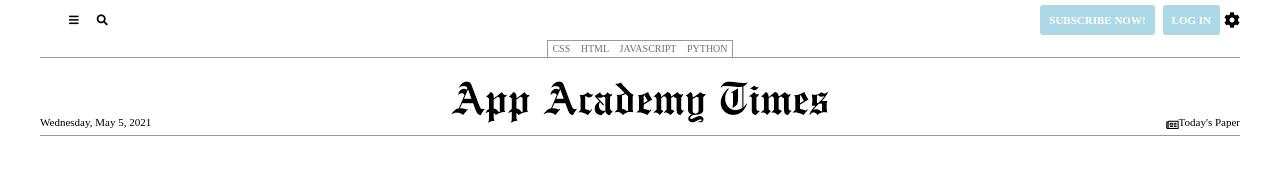
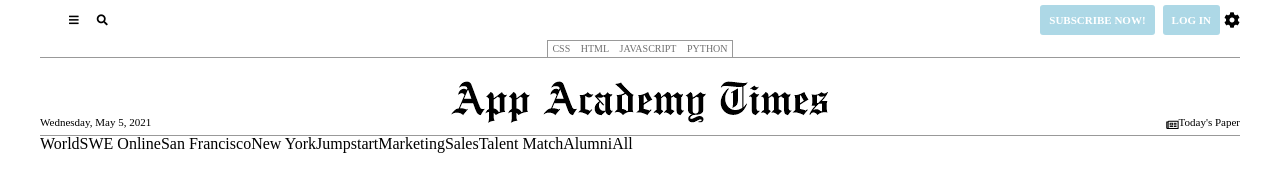
Before and after one commit to MisterNES/aa-times-project, a plain HTML site: page index.html in a window 1280 px wide. Drawn offline with Linux system fonts and the light colour scheme.

Commit message:
main navigation

```diff
--- a/index.html
+++ b/index.html
@@ -47,6 +47,20 @@
                 Today's Paper
             </div>
         </div>
+        <nav class="main">
+            <ul class="main__nav-list">
+                <li><a href="/world">World</a></li>
+                <li><a href="/SWEOnline">SWE Online</a></li>
+                <li><a href="/sanFrancisco">San Francisco</a></li>
+                <li><a href="/newYork">New York</a></li>
+                <li><a href="/jumpstart">Jumpstart</a></li>
+                <li><a href="/marketing">Marketing</a></li>
+                <li><a href="/sales">Sales</a></li>
+                <li><a href="/talentMatch">Talent Match</a></li>
+                <li><a href="/alumni">Alumni</a></li>
+                <li><a href="/all">All</a></li>
+            </ul>
+        </nav>
     </header>
     <main>
 
--- a/stylesheets/components/main-nav.css
+++ b/stylesheets/components/main-nav.css
@@ -0,0 +1,5 @@
+.main__nav-list {
+    display: flex;
+    align-items: center;
+    j
+}
```
